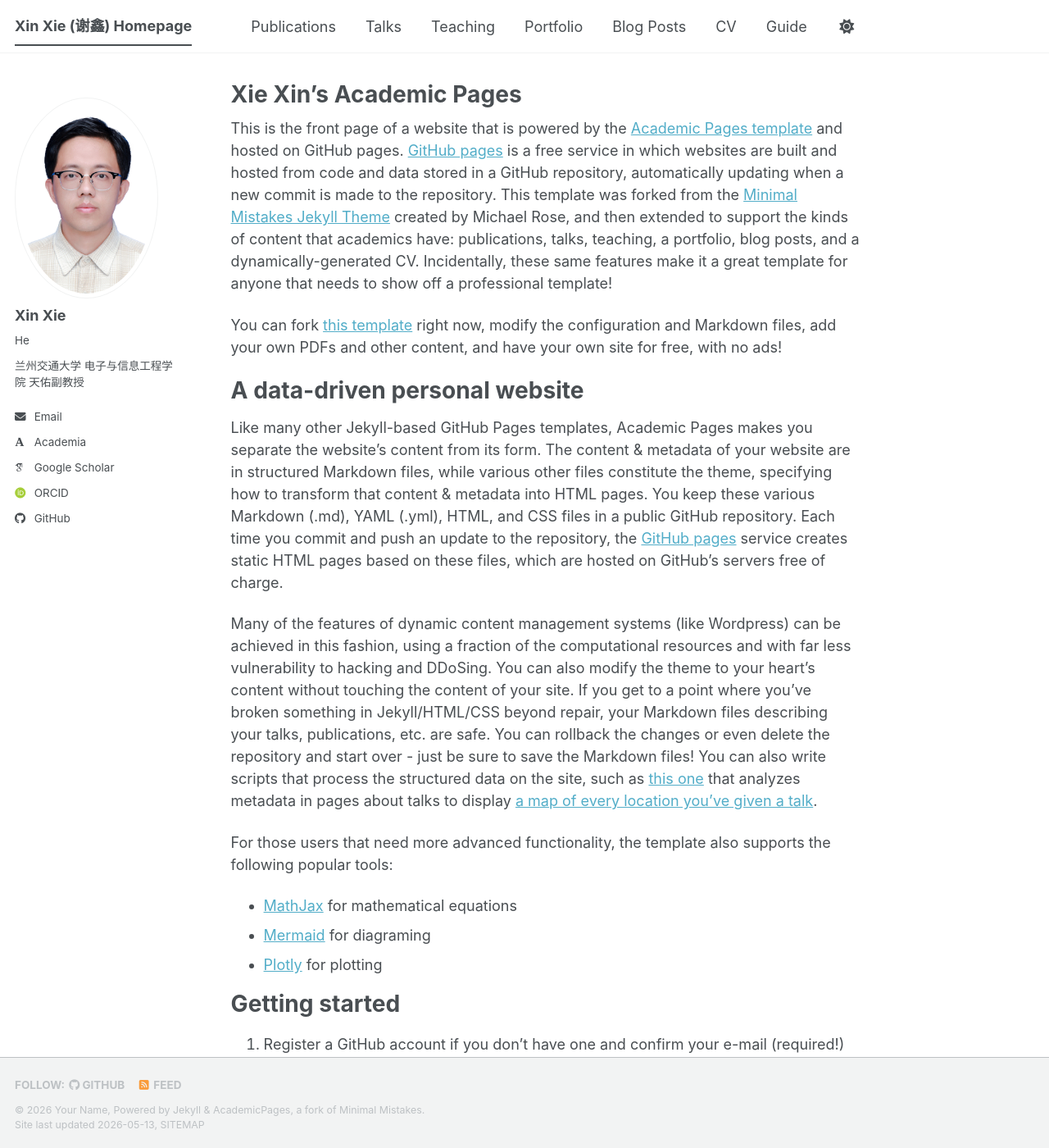
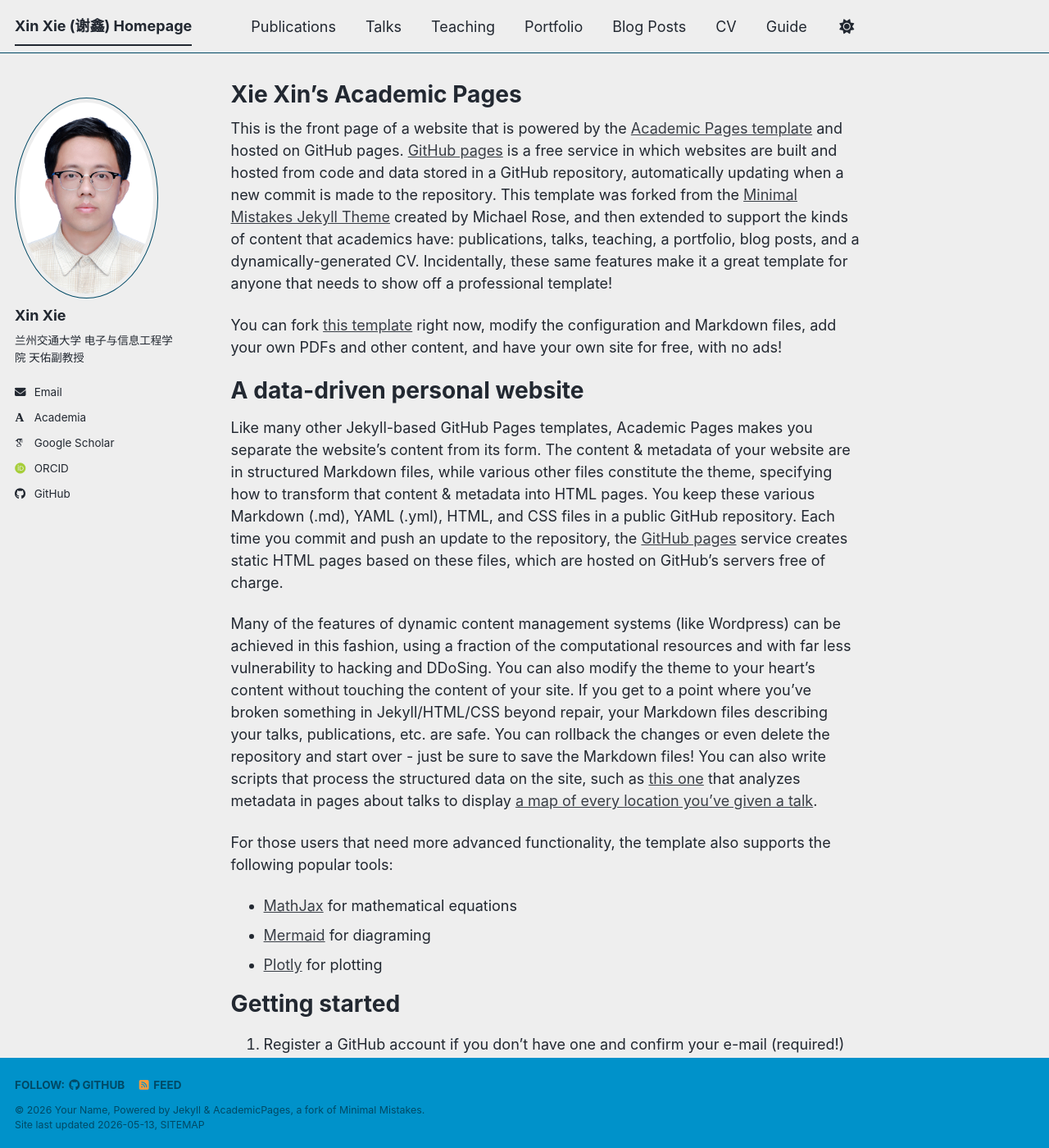
Before and after one commit to xiexin312/xiexin312.github.io, a Jekyll site: the page built from _pages/about.md, in a window 1280 px wide and 1400 px high. Shown: the whole window at 82% size. Built offline with Jekyll 4.4.1, drawn with Linux system fonts in a browser that asks for light colours; some web fonts are replaced; a script bundle is joined from its source files by our own code; library files that are not in the unit come from our copies.

Commit message:
Update _config.yml

```diff
--- a/_config.yml
+++ b/_config.yml
@@ -8,7 +8,7 @@
 
 # Basic Site Settings
 locale                   : "en-US"
-site_theme               : "default" # The available themes options are "default", "air", "sunrise", "mint", "dirt" and "contrast"
+site_theme               : "air" # The available themes options are "default", "air", "sunrise", "mint", "dirt" and "contrast"
 title                    : "Xin Xie (谢鑫) Homepage"
 title_separator          : "-"
 name                     : &name "Your Name"
@@ -25,7 +25,7 @@
   # Biographic information
   avatar           : "profile.png"
   name             : "Xin Xie"
-  pronouns         : "He" # example: "she/her"
+  #pronouns         : "He" # example: "she/her"
   bio              : "兰州交通大学 电子与信息工程学院 天佑副教授"
   #location         : "甘肃兰州"
   #employer         : "兰州交通大学"
```
